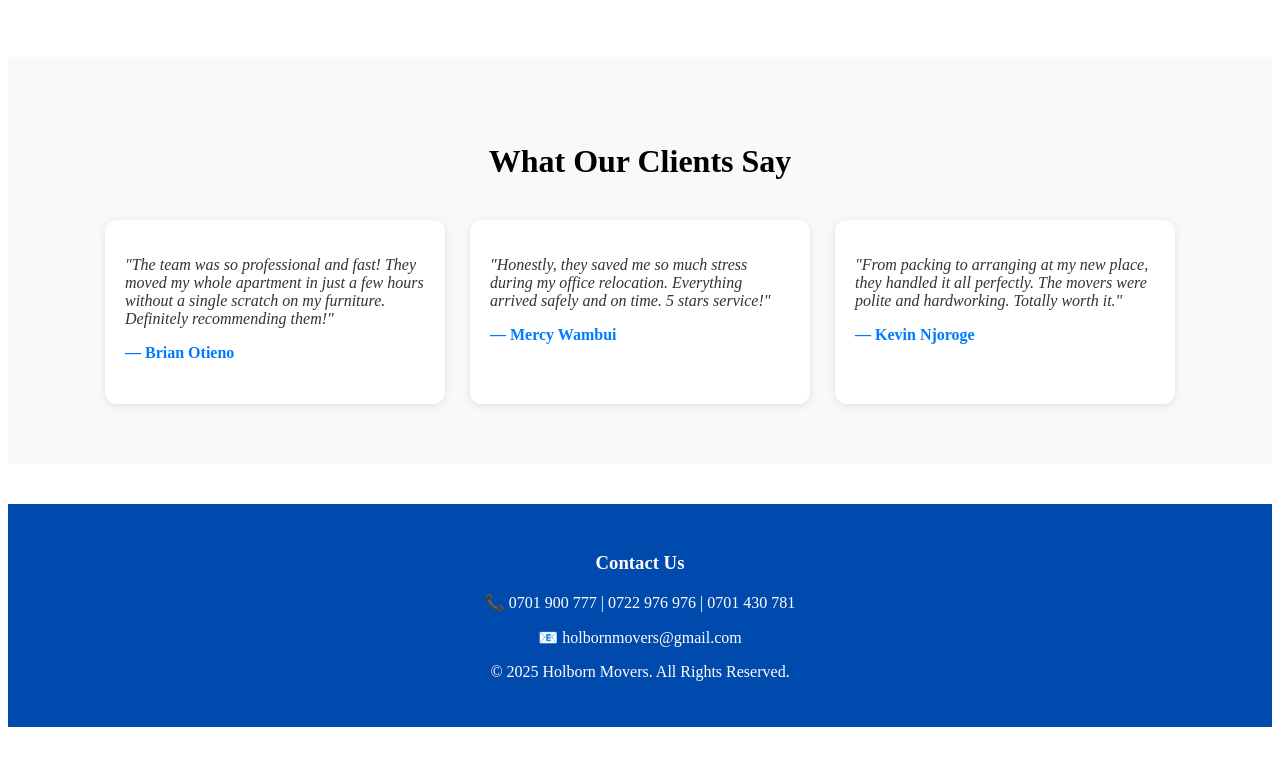
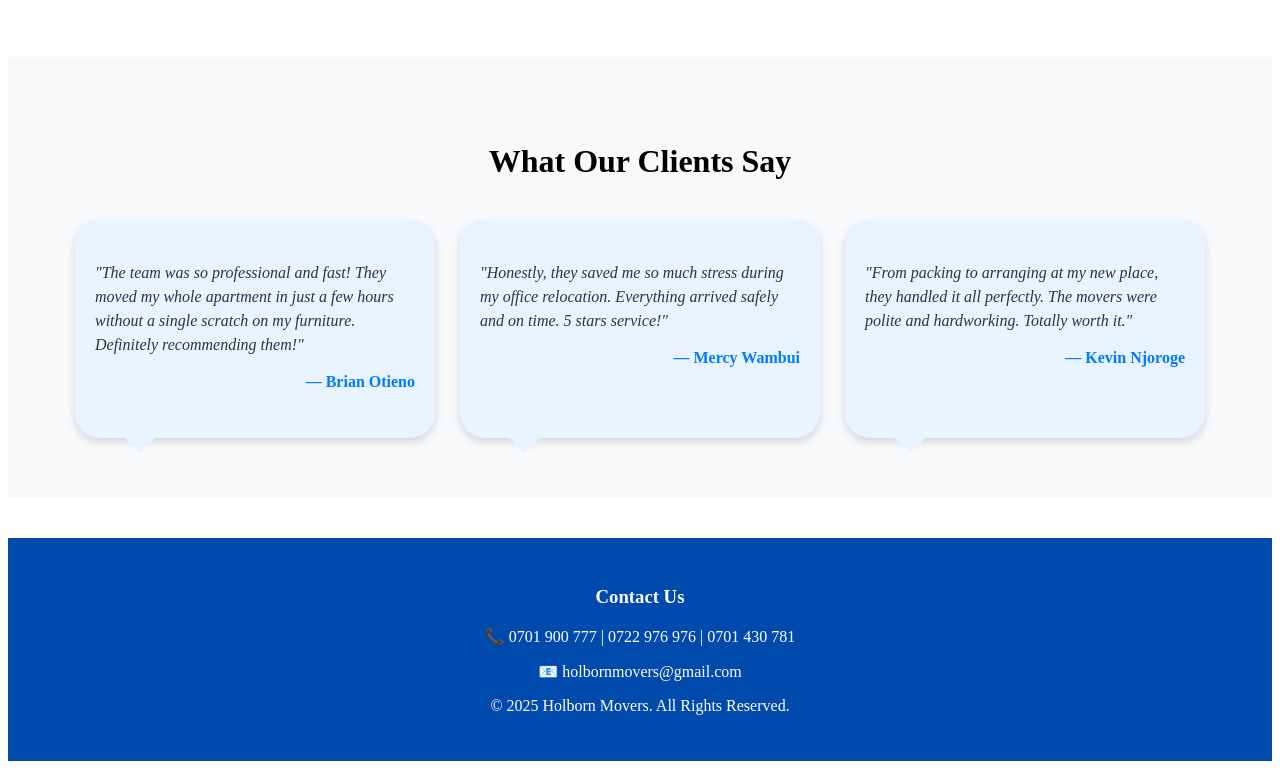
Before and after one commit to zionkiwiamarshall-dot/holbor--movers, a plain HTML site: page index.html in a window 1280 px wide. Shown: the part 3044-3813 px from the top of the page. Before the commit the page ends 3779 px from the top, so only its background shows below. Drawn offline with Linux system fonts and the light colour scheme.

Commit message:
Update style.css

```diff
--- a/style.css
+++ b/style.css
@@ -242,12 +242,41 @@ footer {
 }
 
 .testimonial {
-  background: white;
-  border-radius: 12px;
-  padding: 20px;
-  box-shadow: 0 2px 8px rgba(0,0,0,0.1);
-  width: 300px;
+  background: #e8f3ff;
+  border-radius: 25px;
+  padding: 25px 20px;
+  position: relative;
+  box-shadow: 0 4px 10px rgba(0, 0, 0, 0.15);
+  width: 320px;
   text-align: left;
+  transition: transform 0.3s ease;
+}
+
+.testimonial::after {
+  content: "";
+  position: absolute;
+  bottom: -15px;
+  left: 50px;
+  border-width: 15px 15px 0;
+  border-style: solid;
+  border-color: #e8f3ff transparent transparent transparent;
+}
+
+.testimonial:hover {
+  transform: translateY(-5px);
+}
+
+.testimonial p {
+  color: #333;
+  font-style: italic;
+  line-height: 1.5;
+}
+
+.testimonial h4 {
+  margin-top: 15px;
+  color: #007bff;
+  font-weight: bold;
+  text-align: right;
 }
 
 .testimonial p {
```
